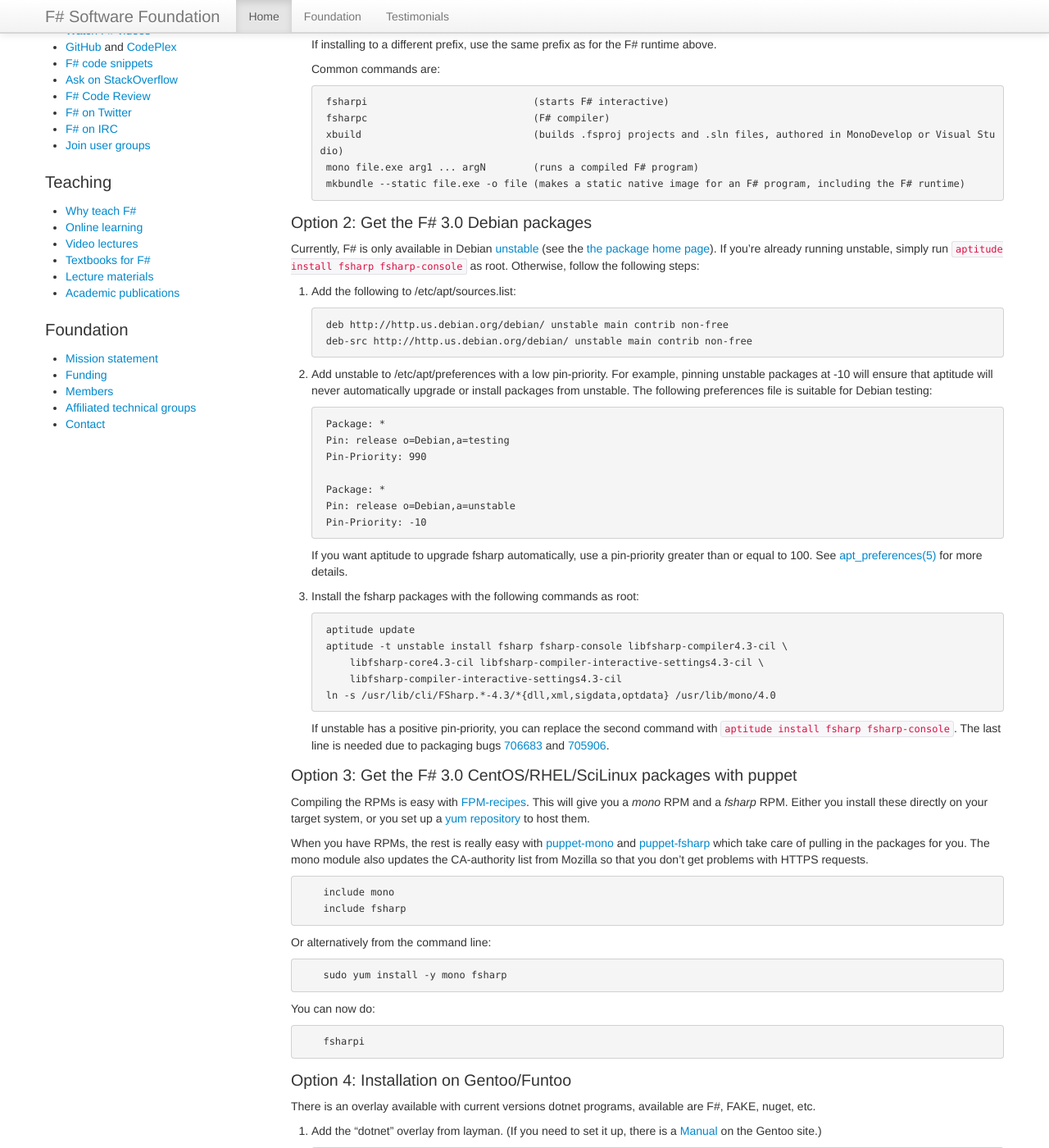
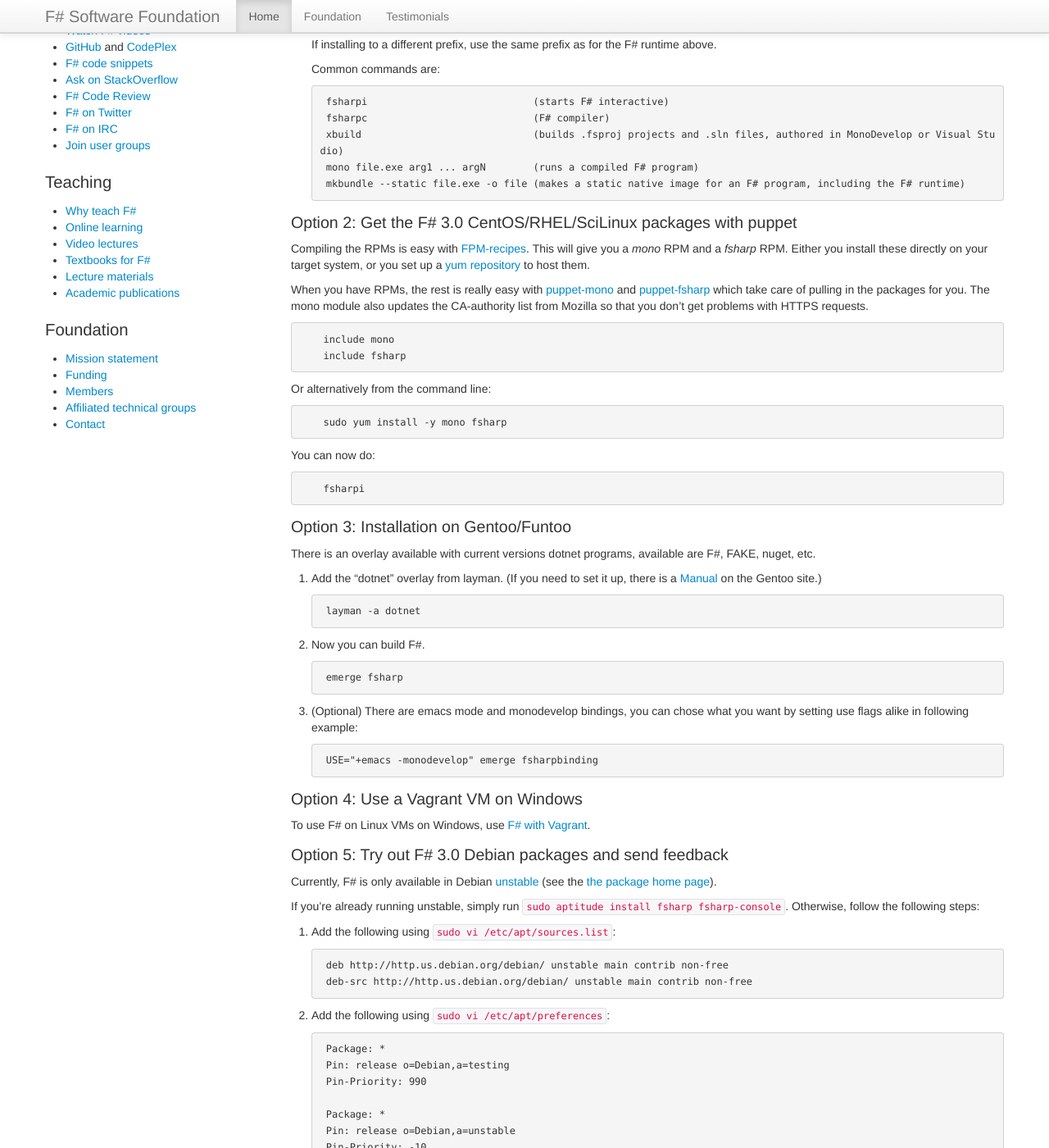
Before and after one commit to fsharp/fsharp.org, a Jekyll site: the page built from use/linux/index.md, in a window 1280 px wide and 1400 px high, scrolled down 708 px. Shown: the whole window at 82% size. Built offline with Jekyll 4.4.1, drawn with Linux system fonts in a browser that asks for light colours; nearby versions of some CDN libraries; some web fonts are replaced; comment, search, counter and statistics services are not loaded; some of the changed text lies outside the part shown.

Commit message:
Update index.md

```diff
--- a/use/linux/index.md
+++ b/use/linux/index.md
@@ -47,48 +47,8 @@
         mono file.exe arg1 ... argN        (runs a compiled F# program)
         mkbundle --static file.exe -o file (makes a static native image for an F# program, including the F# runtime)
 
-### Option 2: Get the F# 3.0 Debian packages
 
-Currently, F# is only available in Debian [unstable](http://www.debian.org/releases/sid/)
-(see the [the package home page](http://packages.qa.debian.org/f/fsharp.html)).
-If you're already running unstable, simply run `aptitude install fsharp fsharp-console` as root.
-Otherwise, follow the following steps:
-
-1. Add the following to /etc/apt/sources.list:
-
-        deb http://http.us.debian.org/debian/ unstable main contrib non-free
-        deb-src http://http.us.debian.org/debian/ unstable main contrib non-free
-
-2. Add unstable to /etc/apt/preferences with a low pin-priority. For
-   example, pinning unstable packages at -10 will ensure that aptitude
-   will never automatically upgrade or install packages from unstable.
-   The following preferences file is suitable for Debian testing:
-
-        Package: *
-        Pin: release o=Debian,a=testing
-        Pin-Priority: 990
-
-        Package: *
-        Pin: release o=Debian,a=unstable
-        Pin-Priority: -10
-
-   If you want aptitude to upgrade fsharp automatically, use a pin-priority
-   greater than or equal to 100. See [apt_preferences(5)](http://manpages.debian.net/cgi-bin/man.cgi?sektion=5&query=apt_preferences&apropos=0&manpath=sid&locale=en)
-   for more details.
-
-3. Install the fsharp packages with the following commands as root:
-
-        aptitude update
-        aptitude -t unstable install fsharp fsharp-console libfsharp-compiler4.3-cil \
-            libfsharp-core4.3-cil libfsharp-compiler-interactive-settings4.3-cil \
-            libfsharp-compiler-interactive-settings4.3-cil
-        ln -s /usr/lib/cli/FSharp.*-4.3/*{dll,xml,sigdata,optdata} /usr/lib/mono/4.0
-
-   If unstable has a positive pin-priority, you can replace the second
-   command with `aptitude install fsharp fsharp-console`.
-   The last line is needed due to packaging bugs [706683](http://bugs.debian.org/cgi-bin/bugreport.cgi?bug=706683) and [705906](http://bugs.debian.org/cgi-bin/bugreport.cgi?bug=705906).
-
-### Option 3: Get the F# 3.0 CentOS/RHEL/SciLinux packages with puppet
+### Option 2: Get the F# 3.0 CentOS/RHEL/SciLinux packages with puppet
 
 Compiling the RPMs is easy with
 [FPM-recipes](https://github.com/haf/fpm-recipes). This will give you a *mono*
@@ -113,7 +73,7 @@
 
         fsharpi
 
-### Option 4: Installation on Gentoo/Funtoo
+### Option 3: Installation on Gentoo/Funtoo
 
 There is an overlay available with current versions dotnet programs, available are F#, FAKE, nuget, etc.
 
@@ -130,11 +90,45 @@
         USE="+emacs -monodevelop" emerge fsharpbinding
 
 
-### Option 5: Use a Vagrant VM on Windows
+### Option 4: Use a Vagrant VM on Windows
 
 To use F# on Linux VMs on Windows, use [F# with Vagrant](http://christoph.ruegg.name/blog/test-csharp-fsharp-on-mono-with-vagrant.html).
 
 
-### Option 6: Make JS/HTML5 web apps and run them in your browser
+### Option 5: Try out  F# 3.0 Debian packages and send feedback
 
-See [Using F# for HTML5 Web Applications](/use/html5)
+Currently, F# is only available in Debian [unstable](http://www.debian.org/releases/sid/)
+(see the [the package home page](http://packages.qa.debian.org/f/fsharp.html)).
+
+If you're already running unstable, simply run `sudo aptitude install fsharp fsharp-console`.
+Otherwise, follow the following steps:
+
+1. Add the following using `sudo vi /etc/apt/sources.list`:
+
+        deb http://http.us.debian.org/debian/ unstable main contrib non-free
+        deb-src http://http.us.debian.org/debian/ unstable main contrib non-free
+
+2. Add the following using `sudo vi /etc/apt/preferences`:
+
+        Package: *
+        Pin: release o=Debian,a=testing
+        Pin-Priority: 990
+
+        Package: *
+        Pin: release o=Debian,a=unstable
+        Pin-Priority: -10
+
+   If you want aptitude to upgrade fsharp automatically, use a pin-priority
+   greater than or equal to 100.
+
+3. Install the fsharp packages with the following commands as root:
+
+        aptitude update
+        aptitude -t unstable install fsharp fsharp-console libfsharp-compiler4.3-cil \
+            libfsharp-core4.3-cil libfsharp-compiler-interactive-settings4.3-cil \
+            libfsharp-compiler-interactive-settings4.3-cil
+        ln -s /usr/lib/cli/FSharp.*-4.3/*{dll,xml,sigdata,optdata} /usr/lib/mono/4.0
+
+   If unstable has a positive pin-priority, you can replace the second
+   command with `aptitude install fsharp fsharp-console`.
+   The last line is needed due to packaging bugs [706683](http://bugs.debian.org/cgi-bin/bugreport.cgi?bug=706683) and [705906](http://bugs.debian.org/cgi-bin/bugreport.cgi?bug=705906).
```
